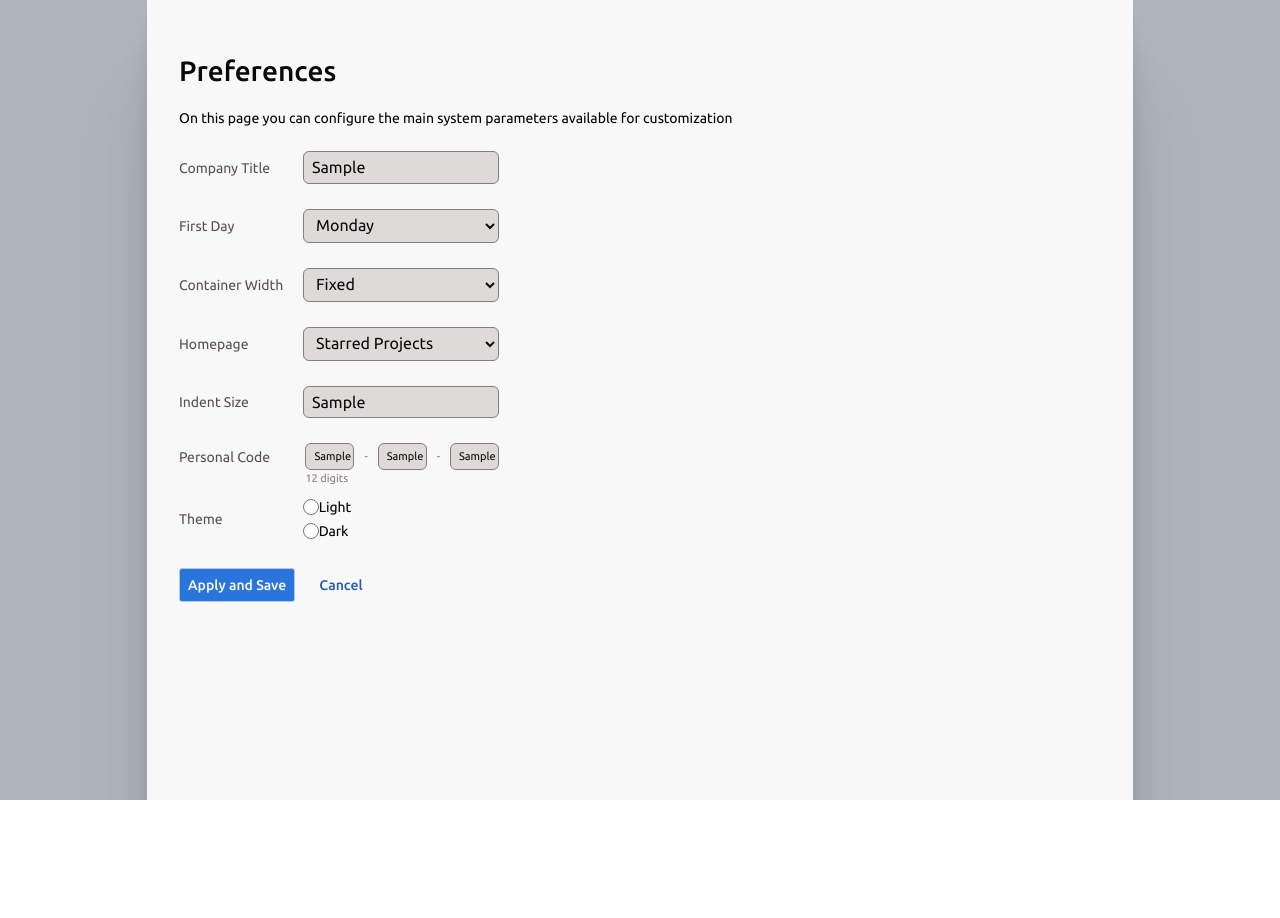
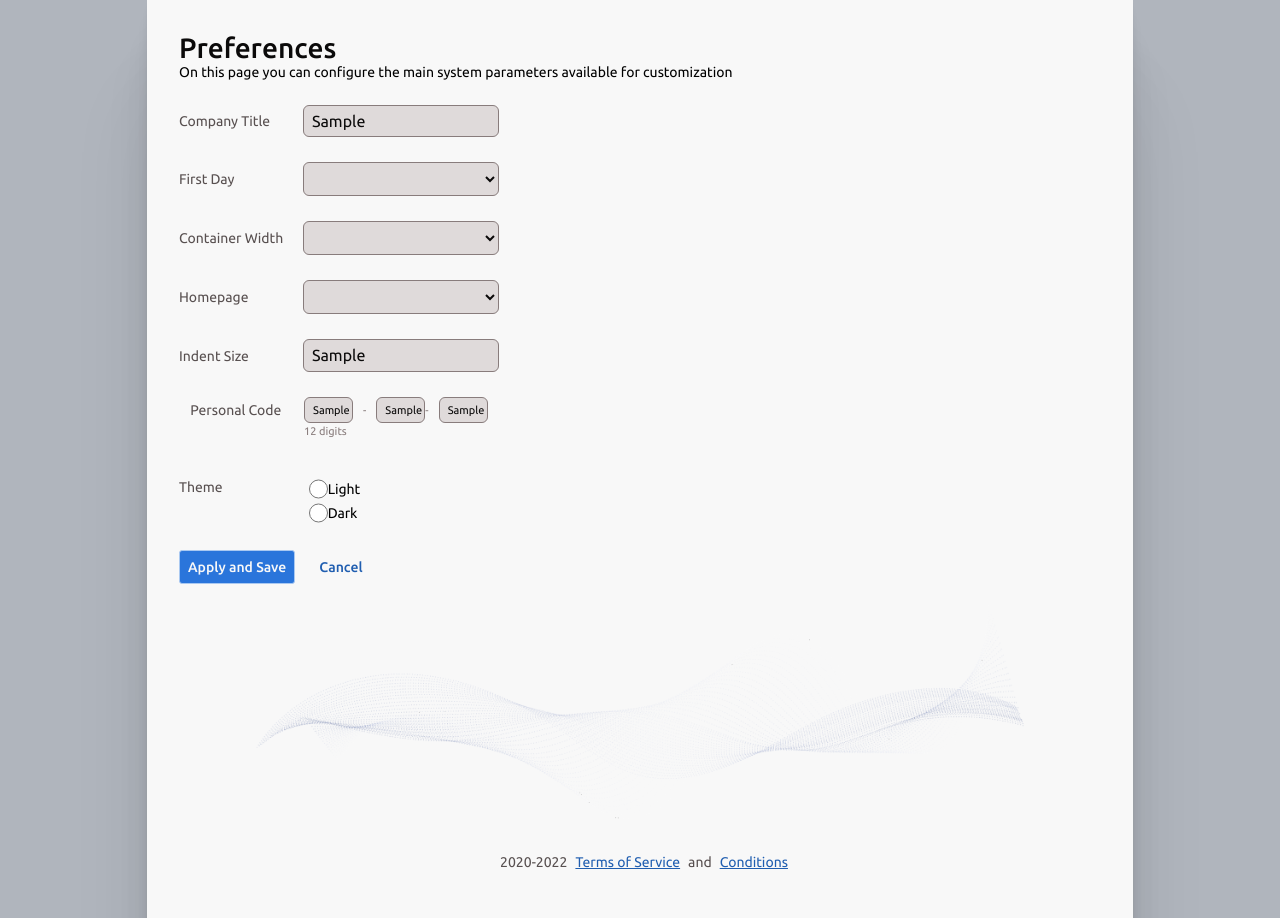
Before and after one commit to NivaiZ/Monq-Digital-Lab, a website: page source/index.html in a window 1280 px wide. Both pictures are taken after typing "Sample", "Sample", "Sample", "Sample", "Sample" into the empty fields and a click on the button "Apply and Save". Before the commit the page ends 800 px from the top, so only its background shows below. Drawn offline with Linux system fonts and the light colour scheme.

Commit message:
выполнил работу

```diff
--- a/source/index.html
+++ b/source/index.html
@@ -34,13 +34,14 @@
 
               <li class="block-dropdown__item">
                 <label class="block-dropdown__description" for="dropdown-title">Company Title</label>
-                <input class="block-dropdown__enter block-dropdown__enter--input" name="title" id="dropdown-title" type="text"
-                  aria-label="Enter your company name" placeholder="Choise">
+                <input class="block-dropdown__enter block-dropdown__enter--input" name="title" id="dropdown-title"
+                  type="text" aria-label="Enter your company name" placeholder="Choise">
               </li>
 
               <li class="block-dropdown__item">
                 <label class="block-dropdown__description" for="dropdown-week">First Day</label>
-                <select class="block-dropdown__enter" id="dropdown-week" aria-label="Вays of the week">
+                <select class="block-dropdown__enter block-dropdown__enter--select" id="dropdown-week"
+                  aria-label="Вays of the week" name="week" onchange="SaveSelectValue(this)">
                   <option value="Monday">Monday</option>
                   <option value="Tuesday">Tuesday</option>
                   <option value="Wednesday">Wednesday</option>
@@ -53,7 +54,8 @@
 
               <li class="block-dropdown__item">
                 <label class="block-dropdown__description" for="dropdown-container">Container Width</label>
-                <select class="block-dropdown__enter" id="dropdown-container" aria-label="Вays of the week">
+                <select class="block-dropdown__enter block-dropdown__enter--select" id="dropdown-container"
+                  aria-label="Вays of the week" name="container" onchange="SaveSelectValue(this)">
                   <option value="Fixed">Fixed</option>
                   <option value="Adaptive layout">Adaptive layout</option>
                   <option value="Block layout">Block layout</option>
@@ -62,7 +64,8 @@
 
               <li class="block-dropdown__item">
                 <label class="block-dropdown__description" for="dropdown-container">Homepage</label>
-                <select class="block-dropdown__enter" id="dropdown-select" aria-label="Вays of the week">
+                <select class="block-dropdown__enter block-dropdown__enter--select" id="dropdown-select"
+                  aria-label="Вays of the week" name="homepage" onchange="SaveSelectValue(this)">
                   <option value="Starred Projects">Starred Projects</option>
                   <option value="Close project">Close project</option>
                 </select>
@@ -74,18 +77,26 @@
                   aria-label="Enter your company name" placeholder="Default" name="size">
               </li>
 
-              <li class="block-dropdown__item">
-                <label class="block-dropdown__description">Personal Code</label>
+              <li class="block-dropdown__item block-dropdown__item--inner">
+                <label class="block-dropdown__description" for="code1">Personal Code</label>
                 <div class="block-dropdown__wrapper">
                   <input class="block-dropdown__enter block-dropdown__enter--input block-dropdown__enter--input--twelve"
-                    id="dropdown-code__part1" type="text" aria-label="Enter your company name" id="personal-code__1" maxlength="4">-
+                    id="dropdown-code__part1" type="text" aria-label="Enter your company name" id="personal-code__1"
+                    maxlength="4" name="code1">-
 
-                  <input class="block-dropdown__enter block-dropdown__enter--input block-dropdown__enter--input--twelve"
-                    id="dropdown-code__part2" type="text" aria-label="Enter your company name" id="personal-code__2" maxlength="4">-
+                  <label for="code2">
+                    <input
+                      class="block-dropdown__enter block-dropdown__enter--input block-dropdown__enter--input--twelve"
+                      id="dropdown-code__part2" type="text" aria-label="Enter your company name" id="personal-code__2"
+                      maxlength="4" name="code2">-
+                  </label>
 
-                  <input class="block-dropdown__enter block-dropdown__enter--input block-dropdown__enter--input--twelve"
-                    id="dropdown-code__part3" type="text" aria-label="Enter your company name" id="personal-code__3" maxlength="4">
-
+                  <label for="code3">
+                    <input
+                      class="block-dropdown__enter block-dropdown__enter--input block-dropdown__enter--input--twelve"
+                      id="dropdown-code__part3" type="text" aria-label="Enter your company name" id="personal-code__3"
+                      maxlength="4" name="code3">
+                    <label for="code3">
                 </div>
               </li>
 
@@ -120,6 +131,27 @@
           </form>
         </section>
       </main>
+      <footer class="footer">
+        <ul class="footer-block__item">
+          <li class="footer-block__item">
+            <figure class="footer-block__description">
+              <img class="footer-block__img" alt="footer-logo" src="./img/footerlogo.png">
+            </figure>
+          </li>
+        </ul>
+
+        <ul class="footer-block__item">
+          <li class="footer-block__list">
+            <p class="footer-block__text">2020-2022</p>
+            <a class="footer-block__link" href="#" target="_blank">Terms of Service</a>
+          </li>
+
+          <li class="footer-block__list">
+            <p class="footer-block__text">and</p>
+            <a class="footer-block__link" href="#" target="_blank">Conditions</a>
+          </li>
+        </ul>
+      </footer>
     </div>
     <script src="js/index.js"></script>
   </div>
--- a/source/js/index.js
+++ b/source/js/index.js
@@ -1,84 +1,89 @@
-const button = document.querySelector('#button-submit');
 const body = document.querySelector('.page-body__wrapper');
-const darkRadio = document.querySelector('#dark-checkbox');
+const darkRadio = document.getElementById('dark-checkbox');
+const lightRadio = document.getElementById('light-checkbox');
 const container = document.querySelector('.container');
-const containerSwitch = document.querySelector('.container-switch');
-const groupCodeOne = document.getElementById('dropdown-code__part1');
-const groupCodeTwo = document.getElementById('dropdown-code__part2');
-const groupCodeThree = document.getElementById('dropdown-code__part3');
-const darkCheckbox = document.getElementById('dark-checkbox').value;
-const inputTitle = document.getElementById('dropdown-title');
-const selectedGroupTwo = document.getElementById('dropdown-week').value;
-const selectGroupFive = document.getElementById('input-size');
-const selectedGroupThree = document.getElementById('dropdown-container').value;
-const selectedGroupFour = document.getElementById('dropdown-select').value;
-const groupthemeColor = document.getElementsByName('group-theme');
+const pageBody = document.querySelector('.page-body');
 
-function store() {
-  for (const color of groupthemeColor) {
-    localStorage.setItem('theme', color.value);
+function submitButtonHandler(event) {
+
+  event.preventDefault();
+
+  const form = document.getElementById('dropdown-form');
+
+  const formData = new FormData(form);
+
+  for (const field of formData) {
+    const [key, value] = field;
+
+    if (value) localStorage.setItem(key, value)
+
+    else if (localStorage.getItem(key) !== undefined)
+
+      localStorage.removeItem(key);
   }
-  localStorage.setItem('Input__Company', inputTitle.value);
-  localStorage.setItem('Dropdown__Week', selectedGroupTwo);
-  localStorage.setItem('Dark__Checkbox', darkCheckbox);
-  localStorage.setItem('Dropdown__Container', selectedGroupThree);
-  localStorage.setItem('Dropdown__Homepage', selectedGroupFour);
-  localStorage.setItem('Input__Size', selectGroupFive.value);
-  localStorage.setItem('Code1', groupCodeOne.value);
-  localStorage.setItem('Code2', groupCodeTwo.value);
-  localStorage.setItem('Code3', groupCodeThree.value);
 
-}
-
-const activeInputTitle = localStorage.getItem('Input__Company');
-if (activeInputTitle !== '' || activeInputTitle !== '') {
-  inputTitle.value = activeInputTitle;
-} else {
-  inputTitle.value = '';
-}
-
-const activeInputSize = localStorage.getItem('Input__Size');
-if (activeInputSize !== '' || activeInputSize !== '') {
-  selectGroupFive.value = activeInputSize;
-} else {
-  selectGroupFive.value = '';
-}
-
-const groupInputCodeOne = localStorage.getItem('Code1');
-if (groupInputCodeOne !== '' || groupInputCodeOne !== '') {
-  groupCodeOne.value = groupInputCodeOne;
-} else {
-  groupCodeOne.value = '';
-}
-
-const groupInputCodeTwo = localStorage.getItem('Code2');
-if (groupInputCodeTwo !== '' || groupInputCodeTwo !== '') {
-  groupCodeTwo.value = groupInputCodeTwo;
-} else {
-  groupCodeTwo.value = '';
-}
-
-const groupInputCodeThree = localStorage.getItem('Code3');
-if (groupInputCodeThree !== '' || groupInputCodeThree !== '') {
-  groupCodeThree.value = groupInputCodeThree;
-} else {
-  groupCodeThree.value = '';
-}
-
-function classHandler() {
   if (darkRadio.checked) {
     body.classList.add('page-body__wrapper--switch');
     container.classList.add('container-switch');
     body.classList.remove('page-body__wrapper');
-  } else {
+    localStorage.setItem('dark-mode', true);
+
+  } else if (lightRadio.checked) {
     body.classList.remove('page-body__wrapper--switch');
     body.classList.add('page-body__wrapper');
     container.classList.remove('container-switch');
+    localStorage.setItem('dark-mode', false);
+  }
+  const currentTheme = localStorage.getItem('dark-mode');
+  if (currentTheme === 'true') {
+    pageBody.classList.add('dark-theme');
+  } else if (currentTheme === 'false') {
+    pageBody.classList.add('light-theme');
+    pageBody.classList.remove('dark-theme');
   }
 }
 
-button.addEventListener('click', (e) => {
-  e.preventDefault();
-  classHandler();
-  store();
-});
+function pageOpeningHandler() {
+
+  const form = document.getElementById('dropdown-form');
+
+  const textInputs = form.querySelectorAll('input');
+
+  for (const textInput of textInputs) {
+
+    const textInputName = textInput.name;
+
+    if (!textInputName) continue
+
+    const savedValue = localStorage.getItem(textInputName);
+
+    if (!savedValue) continue
+
+    textInput.value = savedValue;
+  }
+  const currentTheme = localStorage.getItem('dark-mode');
+  if (currentTheme) pageBody.classList.add('dark-theme');
+
+}
+
+const submitButton = document.querySelector('.block-dropdown__button--submit');
+
+submitButton.addEventListener('click', submitButtonHandler, SaveSelectValue, LoadSelectValue);
+
+document.addEventListener('DOMContentLoaded', pageOpeningHandler);
+
+function SaveSelectValue(el) {
+  localStorage.setItem(el.name, el.value);
+}
+function LoadSelectValue(el) {
+  return localStorage.getItem(el.name);
+}
+
+let selectCheckWeek = document.querySelector("[name='week']");
+selectCheckWeek.value = LoadSelectValue(selectCheckWeek);
+
+let selectCheckContainer = document.querySelector("[name='container']");
+selectCheckContainer.value = LoadSelectValue(selectCheckContainer);
+
+let selectCheckHomepage = document.querySelector("[name='homepage']");
+selectCheckHomepage.value = LoadSelectValue(selectCheckHomepage);
--- a/source/less/blocks/block-dropdown.less
+++ b/source/less/blocks/block-dropdown.less
@@ -94,7 +94,8 @@
 }
 
 .block-dropdown__checkbox--input {
-  width: 16px;
+  width: 19px;
+  cursor: pointer;
 }
 
 .block-dropdown__button {
@@ -136,3 +137,11 @@
   display: flex;
   justify-content: flex-start;
 }
+
+.block-dropdown__item--inner {
+  justify-content: space-around;
+}
+
+.block-dropdown__item--postion > .block-dropdown__block {
+  padding: 29px 0px 0px 6px;
+}
--- a/source/less/blocks/description-block.less
+++ b/source/less/blocks/description-block.less
@@ -15,4 +15,5 @@
   line-height: 32px;
   font-weight: @deafult-weight__medium;
   color: @basic-black--input;
+  margin: 0;
 }
--- /dev/null
+++ b/source/less/blocks/footer-block.less
@@ -0,0 +1,30 @@
+.footer-block__item {
+  display: flex;
+  justify-content: center;
+}
+
+.footer-block__list {
+  display: flex;
+  align-items: center;
+  column-gap: 8px;
+  padding-left: 8px;
+}
+
+.footer-block__link {
+  color: @basic-blue--button;
+  transition: 0.5s ease;
+  font-size: 14px;
+  line-height: 17px;
+  font-weight: @deafult-weight__regular;
+
+  &:hover {
+    opacity: 0.5;
+  }
+}
+
+.footer-block__text {
+  font-size: 14px;
+  line-height: 20px;
+  font-weight: @deafult-weight__regular;
+  color: @basic-gray--label;
+}
--- a/source/less/global/scaffolding.less
+++ b/source/less/global/scaffolding.less
@@ -6,11 +6,6 @@ html {
 *::before,
 *::after {
   box-sizing: inherit;
-}
-
-html,
-body {
-  height: 100%;
 }
 
 body {
--- a/source/less/global/variables.less
+++ b/source/less/global/variables.less
@@ -38,7 +38,3 @@
   box-shadow: @box-shadow--background;
   transition: background 0.5s 0.5s;
 }
-.container-switch {
-  background-color: @basic-black--body;
-  transition: background 0.5s 0.5s;
-}
--- a/source/less/style.less
+++ b/source/less/style.less
@@ -6,3 +6,4 @@
 @import "blocks/description-block.less";
 @import "blocks/block-dropdown.less";
 @import "blocks/page-body.less";
+@import "blocks/footer-block.less";
```
Also changed, not shown: source/less/blocks/page-body.less (+17 -9 lines), source/css/style.css, source/img/footerlogo.png (added), 1 other file.
